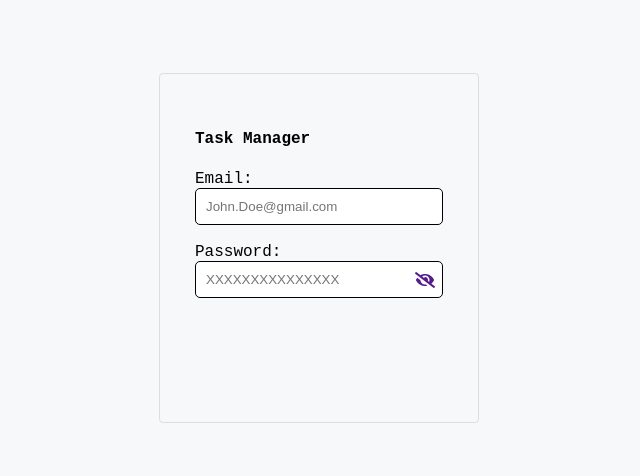
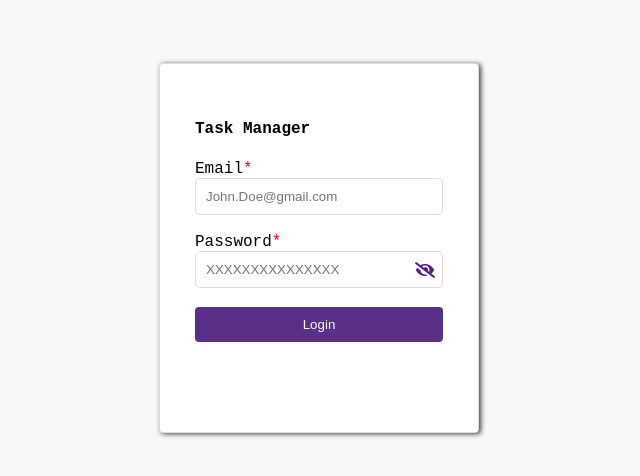
Before and after one commit to EmmanuelOkuchukwu/prayer-tracker-app, a React (Create React App) app in the folder view/: page / in a window 1280 px wide. Shown: the part 152-628 px from the top of the page, without its empty margins (321-961 px from the left). Built offline with nearby package versions, Linux system fonts and the light colour scheme; no server answers.

Commit message:
started the login function

```diff
--- a/view/src/API/auth.js
+++ b/view/src/API/auth.js
@@ -1,10 +1,27 @@
 import axios from 'axios';
 
+const API_URL = process.env.REACT_APP_API_URL;
+
 const auth = {
-    onLogin: () => {},
+    onLogin: (formData) => {
+        return axios.post(`${API_URL}/auth/v1/login`, formData, {
+            headers: {
+                'content-type': 'application/json'
+            }
+        }).then((response) => {
+            if(response.data.token) {
+                localStorage.setItem('jwt', JSON.stringify(response.data));
+            }
+            return response;
+        })
+    },
     onRegister: () => {},
-    onLogout: () => {},
-    getCurrentUser: () => {}
+    onLogout: () => {
+        return localStorage.removeItem('jwt');
+    },
+    getCurrentUser: () => {
+        return JSON.parse(localStorage.getItem('jwt'))
+    }
 }
 
 export default auth
--- a/view/src/components/buttons/Button.jsx
+++ b/view/src/components/buttons/Button.jsx
@@ -1,8 +1,9 @@
 import React from 'react';
+import { StyledButton } from './styles';
 
-const Button = () => {
+const Button = ({ type, value }) => {
     return (
-        <div></div>
+        <StyledButton type={type} value={value} />
     );
 }
 
--- a/view/src/components/buttons/styles.js
+++ b/view/src/components/buttons/styles.js
@@ -1 +1,17 @@
 import styled from 'styled-components';
+
+export const StyledButton = styled.input`
+  width: 100%;
+  background-color: #583088;
+  border-radius: 4px;
+  border: none;
+  padding: 10px;
+  cursor: pointer;
+  color: #fff;
+  &:hover {
+    background-color: #F6F8F9;
+    border: 2px solid #583088;
+    transition: all 0.2s ease-in-out;
+    color: #282c34;
+  }
+`;
--- a/view/src/components/customInputFields/CustomInputField.jsx
+++ b/view/src/components/customInputFields/CustomInputField.jsx
@@ -1,7 +1,7 @@
 import React from 'react';
 import { InputField, InputFieldContainer } from './styles';
 
-const CustomInputField = ({ type, placeholder, name, value, onChange }) => {
+const CustomInputField = ({ type, placeholder, name, value, onChange, displayPassword }) => {
     return (
         <InputFieldContainer>
             <InputField type={type} placeholder={placeholder} name={name} value={value} onChange={onChange} />
--- a/view/src/components/customInputFields/styles.js
+++ b/view/src/components/customInputFields/styles.js
@@ -7,10 +7,11 @@ export const InputFieldContainer = styled.main`
 export const InputField = styled.input`
   width: 100%;
   padding: 10px;
-  border: solid 1px ${props => props.theme.secondaryColor};
+  border: solid 1px #ddd;
   border-radius: 5px;
   position: relative;
   &:focus {
-    outline: none;
+    outline: 2px solid #583088;
+    transition: all 0.1s ease-in-out;
   }
 `
--- a/view/src/config/theme.js
+++ b/view/src/config/theme.js
@@ -7,7 +7,8 @@ const theme = {
     ...media,
     primary: '#F6F8F9',
     secondary: '#DDDDDD',
-    tertiary: '#666666'
+    tertiary: '#666666',
+    main: '#583088'
 }
 
 export default theme;
--- a/view/src/hooks/useCurrentUser.js
+++ b/view/src/hooks/useCurrentUser.js
@@ -0,0 +1,16 @@
+import { useState, useEffect } from 'react';
+import auth from '../API/auth';
+
+const useCurrentUser = () => {
+    const [currentUser, setCurrentUser] = useState({})
+    const userInfo = auth.getCurrentUser();
+    useEffect(() => {
+        const getCurrentUser = () => {
+            setCurrentUser(userInfo)
+        }
+        return getCurrentUser()
+    }, [])
+    return { currentUser }
+}
+
+export default useCurrentUser;
--- a/view/src/pages/auth/Login.jsx
+++ b/view/src/pages/auth/Login.jsx
@@ -1,24 +1,49 @@
 import React, { useState } from 'react';
 import Nav from '../../components/nav/Nav';
 import CustomInputField from '../../components/customInputFields/CustomInputField';
-import { LoginBackground, LoginContainer, LoginForm, RegisterContainer } from './styles';
+import { LoginBackground, LoginContainer, LoginForm } from './styles';
+import { StyledButton } from '../../components/buttons/styles';
+import auth from '../../API/auth';
+import useCurrentUser from "../../hooks/useCurrentUser";
 
 function Login() {
+    const initialState = {
+        email: '',
+        password: ''
+    }
+    const [loginValues, setLoginValues] = useState(initialState);
     const [showHidePassword, setShowHidePassword] = useState(false);
     function displayPassword(evt) {
         evt.preventDefault();
         setShowHidePassword(!showHidePassword);
     }
+    const handleChange = (evt) => {
+        const { name, value } = evt.target;
+        setLoginValues({ ...loginValues, [name]: value });
+    }
+
+    const handleLogin = (evt) => {
+        evt.preventDefault();
+        const formData = {
+            email: loginValues.email,
+            password: loginValues.password
+        }
+        auth.onLogin(formData).then((loginResults) => {
+            console.log(loginResults);
+        }).catch((error) => console.log(error));
+    }
+
     return (
         <LoginContainer>
             <LoginBackground>
-                <LoginForm>
+                <LoginForm onSubmit={handleLogin}>
                     <h4>Task Manager</h4>
-                    <label htmlFor="email">Email:</label>
-                    <CustomInputField type="text" name="email" placeholder="John.Doe@gmail.com" /><br/>
-                    <label htmlFor="password">Password:</label>
-                    <CustomInputField type={showHidePassword ? "text" : "password"} name="password" placeholder="XXXXXXXXXXXXXXX" />
+                    <label htmlFor="email">Email<span>*</span></label>
+                    <CustomInputField type="text" name="email" value={loginValues.email} onChange={handleChange} placeholder="John.Doe@gmail.com" /><br/>
+                    <label htmlFor="password">Password<span>*</span></label>
+                    <CustomInputField type={showHidePassword ? "text" : "password"} name="password" value={loginValues.password} onChange={handleChange} placeholder="XXXXXXXXXXXXXXX" />
                     <a href="" className="eye-icon" onClick={displayPassword}>{showHidePassword ? <i className="fas fa-eye" />: <i className="fas fa-eye-slash" />}</a>
+                    <StyledButton type="submit" value="Login" />
                 </LoginForm>
             </LoginBackground>
         </LoginContainer>
--- a/view/src/pages/auth/styles.js
+++ b/view/src/pages/auth/styles.js
@@ -10,10 +10,14 @@ export const LoginContainer = styled.main`
 `;
 
 export const LoginBackground = styled.div`
-  height: 350px;
+  height: 370px;
   width: 320px;
   border: 1px solid ${props => props.theme.secondary};
   border-radius: 4px;
+  background-color: #fff;
+  box-shadow: 2px 1px 5px 0 rgba(0, 0, 0, 0.75);
+  -webkit-box-shadow: 2px 1px 5px 0 rgba(0, 0, 0, 0.75);
+  -moz-box-shadow: 2px 1px 5px 0 rgba(0, 0, 0, 0.75);
 `;
 
 export const LoginForm = styled.form`
@@ -25,6 +29,9 @@ export const LoginForm = styled.form`
     left: 220px;
     bottom: 26px;
   }
+  span {
+    color: red;
+  }
 `;
 
 /* - - - - - - - - - - - - - - - - - - - - Register Styles - - - - - - - - - - - - - - - - - - - - - */
```
Also changed, not shown: 1 other file (tests, documents, lock files or other folders).
